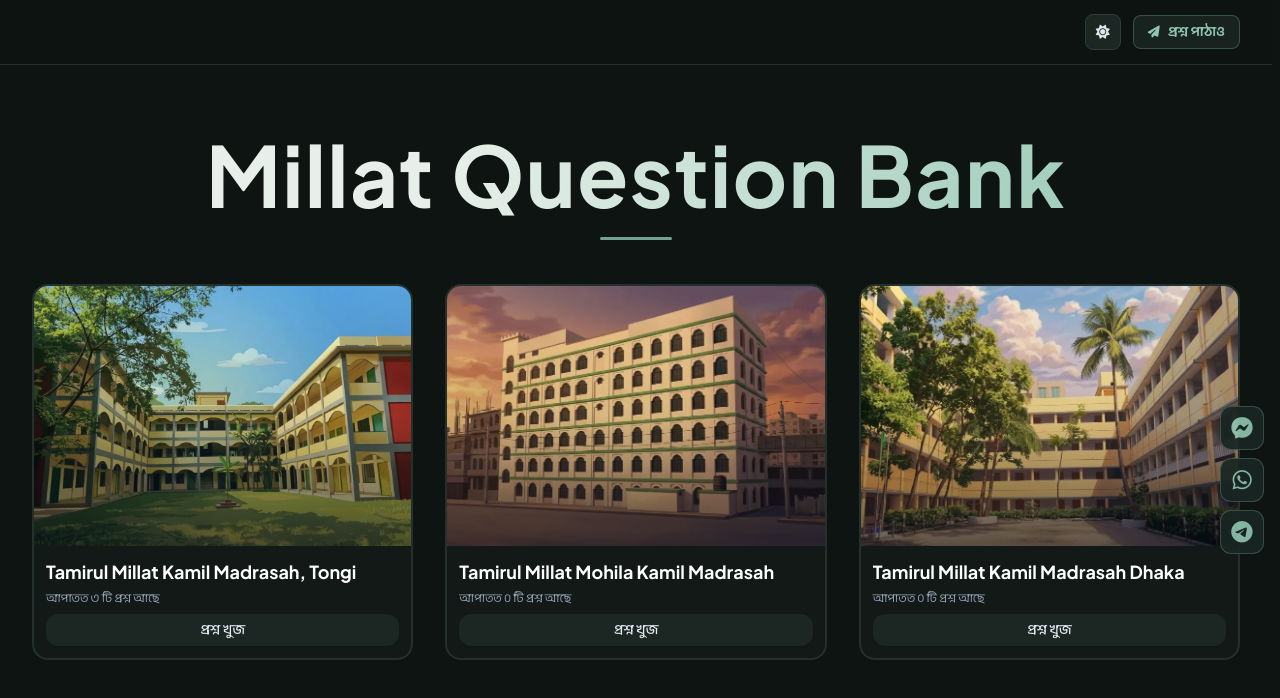
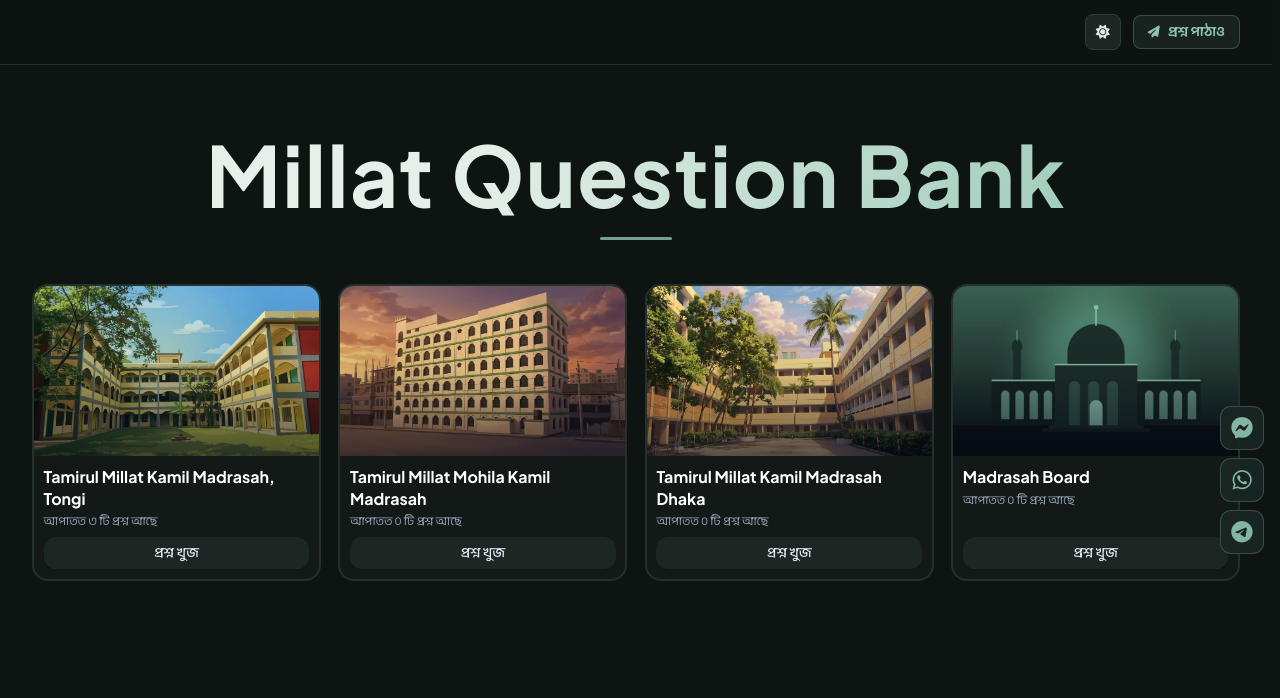
Before and after one commit to minhajBINmunjur/Millat-Question-Bank, a plain HTML site: page index.html in a window 1280 px wide. Drawn offline with Linux system fonts and the light colour scheme; no server answers.

Commit message:
Add files via upload

```diff
--- a/index.html
+++ b/index.html
@@ -29,6 +29,7 @@
   <link rel="preload" as="image" href="images/tongi.webp" type="image/webp" />
   <link rel="preload" as="image" href="images/mohila.webp" type="image/webp" media="(min-width: 768px)" />
   <link rel="preload" as="image" href="images/dhaka.webp" type="image/webp" media="(min-width: 768px)" />
+  <link rel="preload" as="image" href="images/board.webp" type="image/webp" media="(min-width: 768px)" />
 
   <!-- Font Awesome Icons -->
   <link rel="stylesheet" href="https://cdnjs.cloudflare.com/ajax/libs/font-awesome/6.5.1/css/all.min.css" crossorigin>
@@ -602,6 +603,17 @@
     .campus-menu p { padding:6px 12px 4px; font-size:.72rem; color:var(--acc); }
     .campus-menu button { display:flex; width:100%; align-items:center; gap:10px; text-align:left; padding:11px 12px; border-radius:10px; font-size:.9rem; color:var(--ink); background:none; border:0; cursor:pointer; }
     .campus-menu button:hover, .campus-menu button:focus-visible { background:var(--acc-bg); outline:none; }
+
+    /* ===== Page 1 grid: 4 options (3 campuses + Madrasah Board); cards a little smaller on desktop ===== */
+    @media (min-width:768px) {
+      .campus-grid { grid-template-columns: repeat(2, minmax(0, 1fr)); gap: 1.25rem !important; }
+      .campus-img { height: clamp(110px, calc(100vh - 540px), 170px) !important; }
+      #page-campuses .campus-grid h3 { font-size: 1rem; line-height: 1.35; }
+      #page-campuses .campus-grid .p-3 { padding: .6rem; }
+    }
+    @media (min-width:1024px) {
+      .campus-grid { grid-template-columns: repeat(4, minmax(0, 1fr)); gap: 1.1rem !important; }
+    }
   </style>
   <noscript><style>.campus-img > img, .hero-img > img { opacity: 1 !important; }</style></noscript>
 </head>
@@ -683,7 +695,7 @@
       </div>
 
       <!-- 3 Campus Cards (With user's exact corrected names & badges removed) -->
-      <div class="grid grid-cols-1 md:grid-cols-3 gap-6 sm:gap-8 pt-2">
+      <div class="grid grid-cols-1 campus-grid gap-6 sm:gap-8 pt-2">
 
         <!-- CARD 1: Tamirul Millat Kamil Madrasah, Tongi -->
         <div
@@ -760,6 +772,31 @@
           </div>
         </div>
 
+        <!-- CARD 4: Madrasah Board -->
+        <div
+          onclick="selectCampus('board')"
+          class="group relative cursor-pointer rounded-2xl overflow-hidden border-2 border-slate-800 hover:border-emerald-500 bg-slate-900/80 transition-all duration-300 hover:-translate-y-2 hover:shadow-2xl hover:shadow-emerald-500/20 flex flex-col"
+        >
+          <div class="relative campus-img w-full overflow-hidden bg-slate-950">
+            <img class="w-full h-full object-cover" width="1024" height="537" alt="" decoding="async"
+              src="images/board.webp" />
+            <div class="absolute inset-0 bg-gradient-to-t from-slate-950 via-slate-950/20 to-transparent opacity-60 group-hover:opacity-40 transition-opacity"></div>
+          </div>
+
+          <div class="p-3 flex-1 flex flex-col justify-between space-y-2">
+            <div>
+              <h3 class="text-lg font-bold text-white group-hover:text-emerald-400 transition-colors">
+                Madrasah Board
+              </h3>
+              <p class="text-xs text-slate-400 font-bangla mt-1 campus-count" data-campus="board">&nbsp;</p>
+            </div>
+
+            <button class="w-full py-1.5 px-4 rounded-xl bg-slate-800 group-hover:bg-emerald-600 text-slate-200 group-hover:text-white font-medium text-sm transition-all duration-200 flex items-center justify-center gap-2 shadow-sm font-bangla">
+              <span>প্রশ্ন খুজ</span>
+            </button>
+          </div>
+        </div>
+
       </div>
 
     </section>
@@ -775,7 +812,7 @@
         <div>
           <div class="flex items-center gap-2 text-xs font-semibold text-emerald-400 uppercase tracking-wider mb-1">
             <i class="fa-solid fa-location-dot"></i>
-            <span>নির্বাচিত ক্যাম্পাস</span>
+            <span id="page2-campus-label">নির্বাচিত ক্যাম্পাস</span>
           </div>
           <h2 id="page2-campus-title" class="text-2xl sm:text-3xl font-extrabold text-white">
             Campus Name
@@ -1040,6 +1077,7 @@
             <option>Tamirul Millat Kamil Madrasah, Tongi</option>
             <option>Tamirul Millat Mohila Kamil Madrasah</option>
             <option>Tamirul Millat Kamil Madrasah Dhaka</option>
+            <option>Madrasah Board</option>
           </select>
         </div>
 
@@ -1113,6 +1151,12 @@
         name: "Tamirul Millat Kamil Madrasah Dhaka",
         bnName: "তা'মীরুল মিল্লাত কামিল মাদ্রাসা, ঢাকা (যাত্রাবাড়ী)",
         image: "images/dhaka.webp"
+      },
+      board: {
+        id: "board",
+        name: "Madrasah Board",
+        bnName: "মাদ্রাসা বোর্ড",
+        image: "images/board.webp"
       }
     };
 
@@ -1167,6 +1211,7 @@
 
           // Set titles
           document.getElementById("page2-campus-title").textContent = currentCampus.name;
+          document.getElementById("page2-campus-label").textContent = currentCampus.id === "board" ? "নির্বাচিত বোর্ড" : "নির্বাচিত ক্যাম্পাস";
           document.getElementById("breadcrumb-campus").textContent = currentCampus.name;
           document.getElementById("breadcrumb-sub-wrap").style.display = "none";
         }
@@ -1207,7 +1252,7 @@
         var b = document.createElement("button");
         b.type = "button";
         var ic = document.createElement("i");
-        ic.className = "fa-solid fa-location-dot text-xs";
+        ic.className = (k === "board" ? "fa-solid fa-building-columns" : "fa-solid fa-location-dot") + " text-xs";
         var sp = document.createElement("span");
         sp.textContent = CAMPUS_CONFIG[k].name;
         b.appendChild(ic); b.appendChild(sp);
@@ -1292,7 +1337,7 @@
     ]);
 
     // ---- Auto question count per campus (shown on the campus cards) ----
-    const PAPER_NAME_RE = /^pdfs\/(tongi|mohila|dhaka)_[a-z0-9-]+_[a-z0-9-]+_\d{4}\.pdf$/;
+    const PAPER_NAME_RE = /^pdfs\/(tongi|mohila|dhaka|board)_[a-z0-9-]+_[a-z0-9-]+_\d{4}\.pdf$/;
     function toBnDigits(n) {
       return String(n).replace(/\d/g, function (d) { return "০১২৩৪৫৬৭৮৯"[d]; });
     }
@@ -1300,7 +1345,7 @@
     setTimeout(function () { countsForced = true; updateCampusCounts(); }, 2500);
     function updateCampusCounts() {
       if (apiState !== "ok" && apiState !== "failed" && !countsForced) return;
-      var counts = { tongi: 0, mohila: 0, dhaka: 0 };
+      var counts = { tongi: 0, mohila: 0, dhaka: 0, board: 0 };
       AVAILABLE_PAPERS.forEach(function (path) {
         var m = PAPER_NAME_RE.exec(path);
         if (m) counts[m[1]]++;
@@ -1734,6 +1779,11 @@
         return;
       }
 
+      if (q.includes("board") || q.includes("বোর্ড")) {
+        selectCampus("board");
+        return;
+      }
+
       // Check subjects
       const buttons = document.querySelectorAll("#page-subjects .subject-btn");
       for (let btn of buttons) {
```
